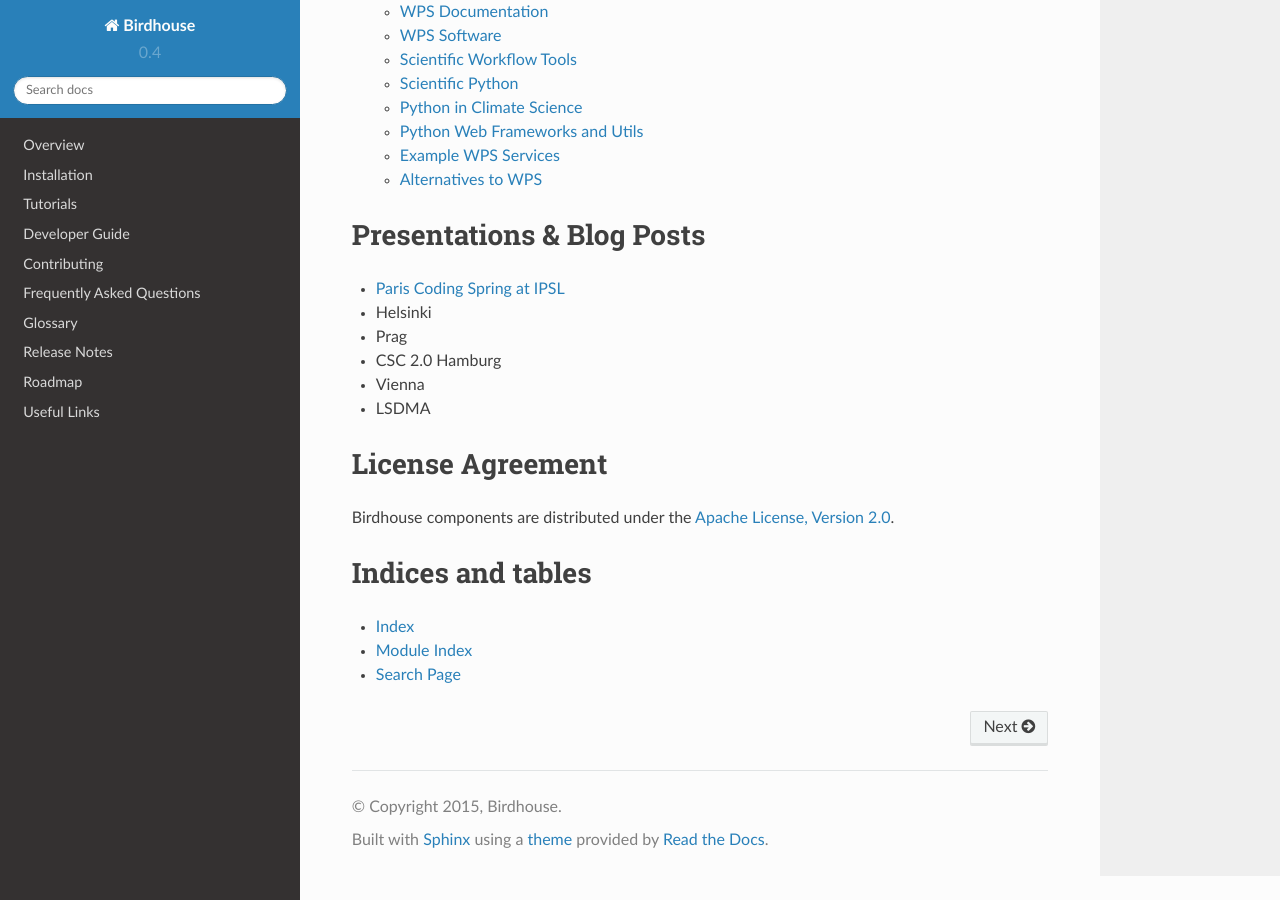
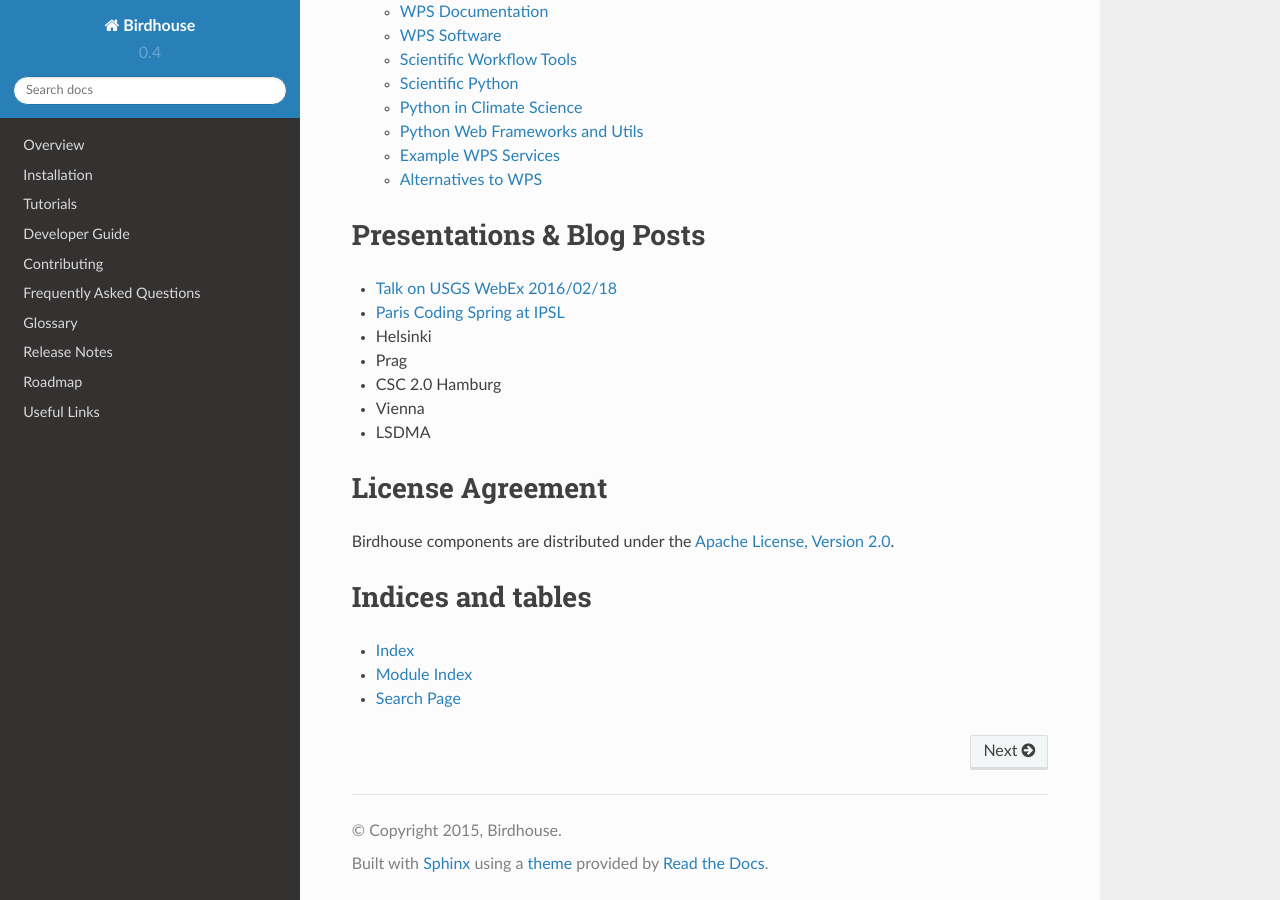
Before and after one commit to bird-house/birdhouse-docs, a Sphinx documentation site: the page built from docs/source/index.rst, in a window 1280 px wide and 900 px high, scrolled down 2009 px. Built offline with Sphinx 7.4.7 and the Read the Docs theme 2.0.0, drawn with Linux system fonts in a browser that asks for light colours.

Commit message:
added link to usgs webex talk

```diff
--- a/docs/source/index.rst
+++ b/docs/source/index.rst
@@ -56,6 +56,7 @@
 Presentations & Blog Posts
 ==========================
 
+* `Talk on USGS WebEx 2016/02/18 <https://my.usgs.gov/confluence/display/cdi/TSWG+-+Meetings+-+20160218>`_
 * `Paris Coding Spring at IPSL <https://github.com/bird-house/birdhouse-docs/blob/master/slides/birdhouse-architecture/birdhouse-architecture.pdf>`_
 * Helsinki
 * Prag
```
